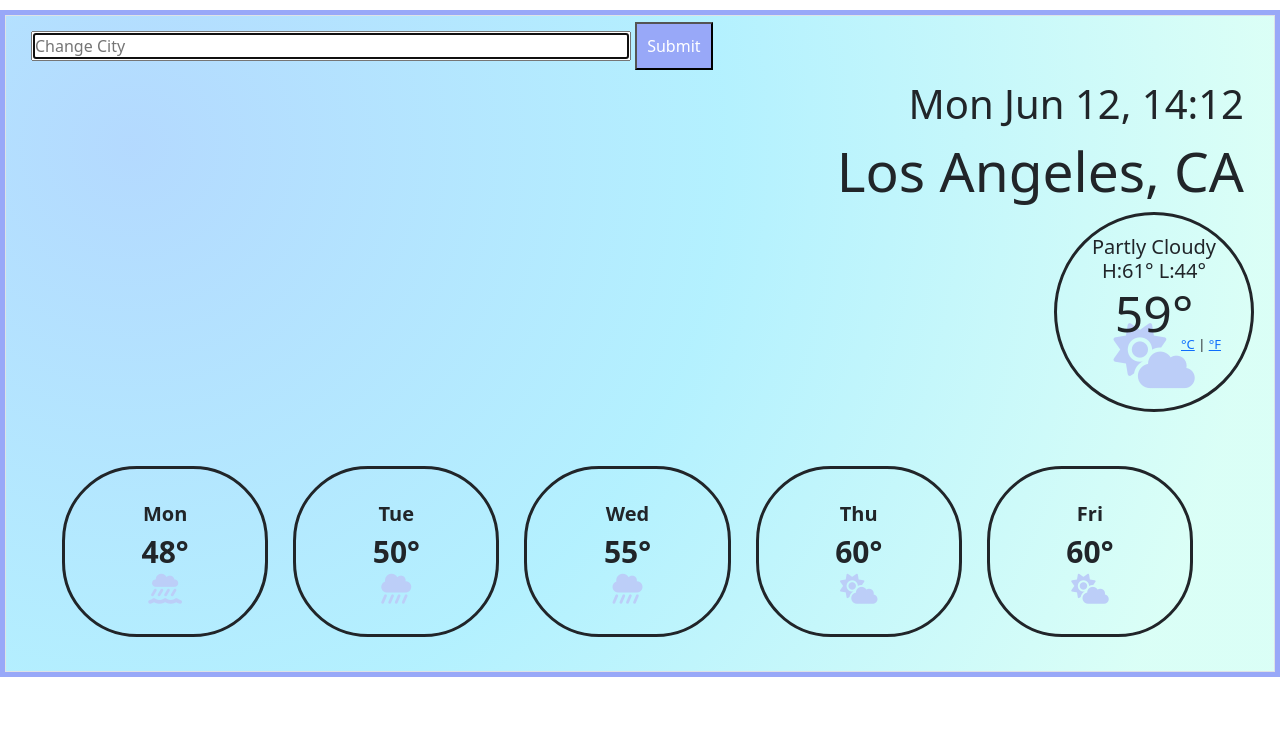
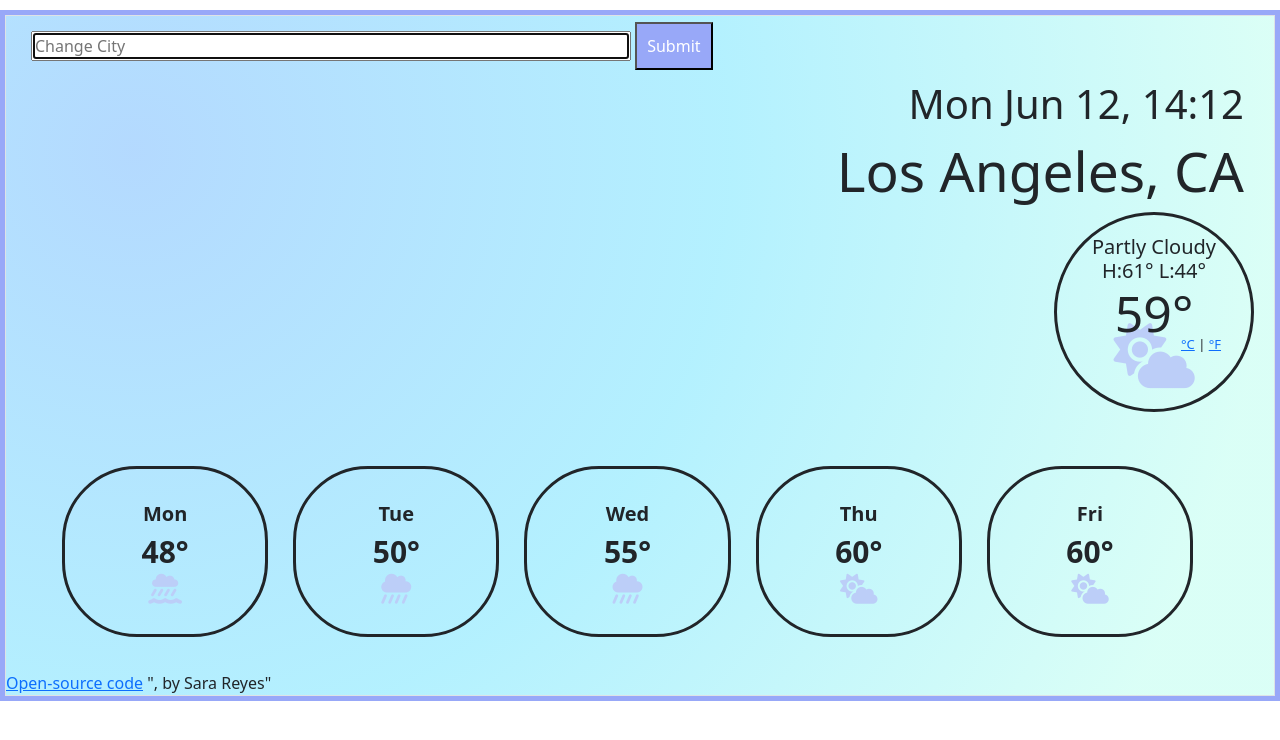
Before and after one commit to Saradlr1021/Weather-App, a plain HTML site: page index.html in a window 1280 px wide. Drawn offline with nearby package versions, Linux system fonts and the light colour scheme.

Commit message:
Linked GitHub Repository

```diff
--- a/index.html
+++ b/index.html
@@ -98,6 +98,10 @@
           </div>
         </div>
       </div>
+      <a href="https://github.com/Saradlr1021/Weather-App" target="_blank"
+        >Open-source code</a
+      >
+      ", by Sara Reyes"
     </div>
     <script src="src/script.js"></script>
   </body>
```
